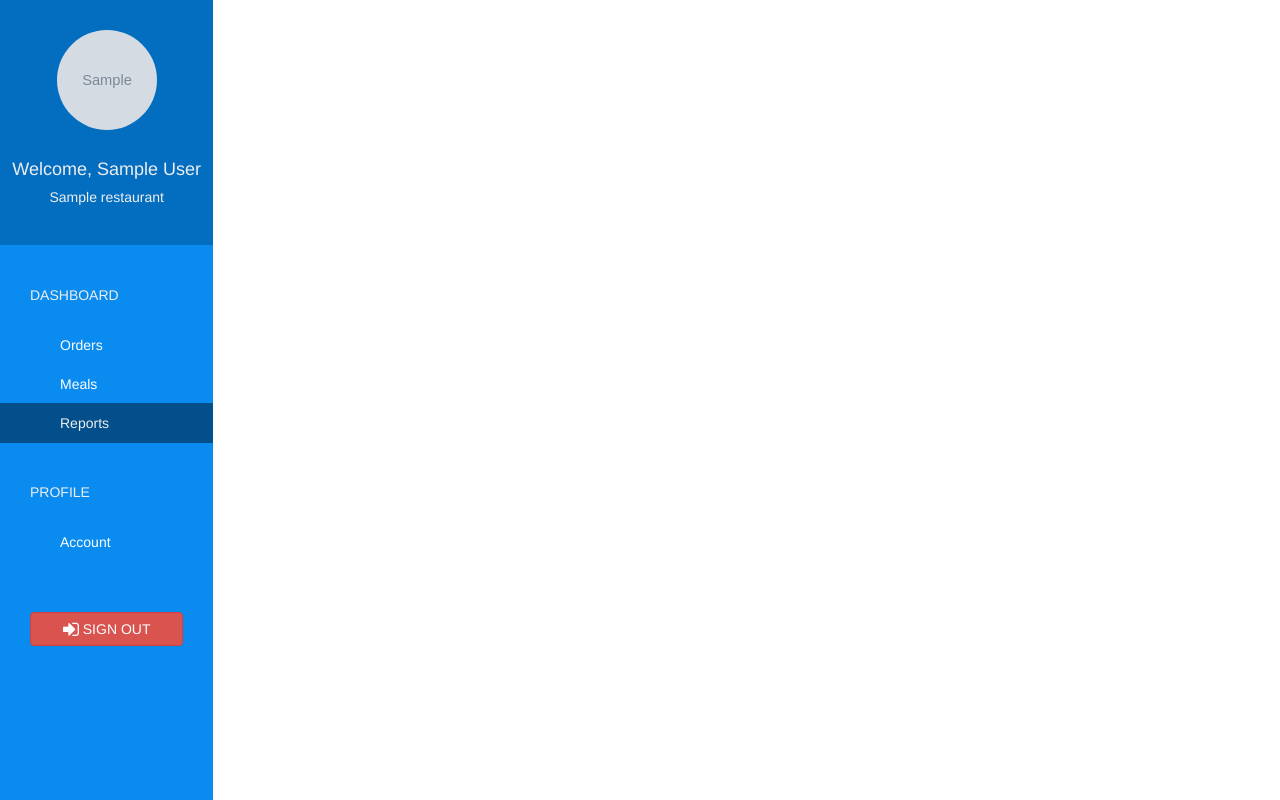
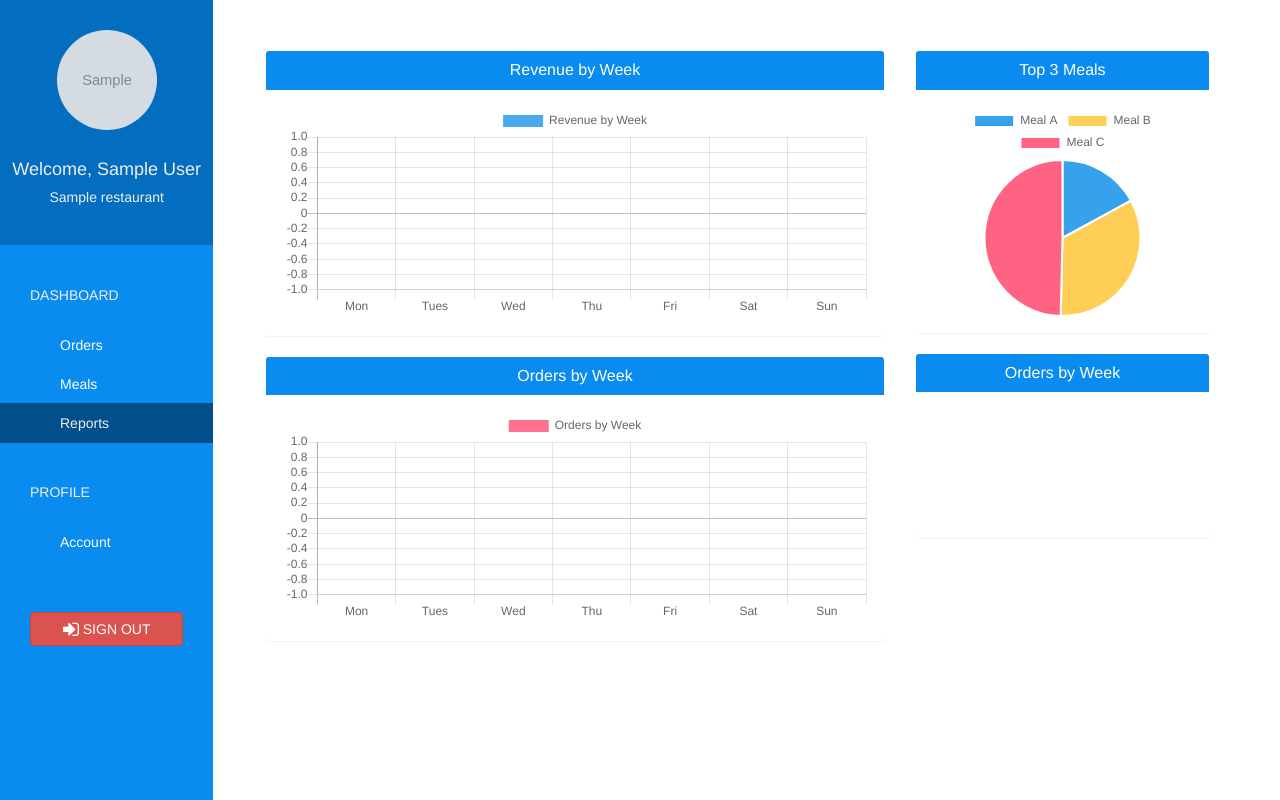
Before and after one commit to matthew-gordon/dash-and-dine, a Django app: page /restaurant/report/ in a window 1280 px wide. Run offline with Django 3.2, Linux system fonts and the light colour scheme; a user stored in the database is signed in; tables that the repository leaves empty hold one stand-in row (values such as "Sample post"); grey boxes marked "Sample" are stand-in pictures; some libraries are stand-ins or nearby versions.

Commit message:
Add charts for revenue and orders

```diff
--- a/dashanddineapp/templates/restaurant/report.html
+++ b/dashanddineapp/templates/restaurant/report.html
@@ -1,4 +1,147 @@
 {% extends 'restaurant/base.html' %}
 
+{% block script %}
+  <script src="https://cdnjs.cloudflare.com/ajax/libs/Chart.js/2.5.0/Chart.min.js"></script>
+{% endblock %}
+
 {% block page %}
+
+  <div class="row">
+    <div class="col-md-8">
+
+      <!-- Revenue by Week -->
+      <div class="panel">
+          <div class="panel-heading bg-blue">
+            <h4 class="panel-title text-center">
+              Revenue by Week
+            </h4>
+          </div>
+          <div class="panel-body">
+            <canvas id="revenueChart" height="110"></canvas>
+            <script>
+              var ctx = document.getElementById("revenueChart").getContext("2d")
+              var data = {
+                labels: ["Mon", "Tues", "Wed", "Thu", "Fri", "Sat", "Sun"],
+                datasets: [
+                  {
+                    label: "Revenue by Week",
+                    backgroundColor: "rgba(54,162,235,0.9)",
+                    hoverBackgroundColor: "rgba(54,162,235,1.0)",
+                    data: {{ revenue }}
+                  }
+                ]
+              };
+
+              new Chart(ctx, {
+                type: 'bar',
+                data: data
+              });
+
+            </script>
+          </div>
+      </div>
+
+      <!-- Order by Week -->
+      <div class="panel">
+          <div class="panel-heading bg-blue">
+            <h4 class="panel-title text-center">
+              Orders by Week
+            </h4>
+          </div>
+          <div class="panel-body">
+            <canvas id="orderChart" height="110"></canvas>
+            <script>
+              var ctx = document.getElementById("orderChart").getContext("2d")
+              var data = {
+                labels: ["Mon", "Tues", "Wed", "Thu", "Fri", "Sat", "Sun"],
+                datasets: [
+                  {
+                    label: "Orders by Week",
+                    backgroundColor: "rgba(255,99,132,0.9)",
+                    hoverBackgroundColor: "rgba(255,99,132,1.0)",
+                    data: {{ orders }}
+                  }
+                ]
+              };
+
+              new Chart(ctx, {
+                type: 'bar',
+                data: data
+              });
+
+            </script>
+          </div>
+      </div>
+
+    </div>
+    <div class="col-md-4">
+
+      <!-- Revenue by Week -->
+      <div class="panel">
+          <div class="panel-heading bg-blue">
+            <h4 class="panel-title text-center">
+              Top 3 Meals
+            </h4>
+          </div>
+          <div class="panel-body">
+            <canvas id="mealChart" height="242"></canvas>
+            <script>
+              var ctx = document.getElementById("mealChart").getContext("2d")
+              var data = {
+                labels: ["Meal A", "Meal B", "Meal C"],
+                datasets: [
+                  {
+                    label: "Revenue by Week",
+                    backgroundColor: [
+                      "#36A2EB", "#FFCE56", "#FF6384"
+                    ],
+                    data: [23,45,67]
+                  }
+                ]
+              };
+
+              new Chart(ctx, {
+                type: 'pie',
+                data: data
+              });
+
+            </script>
+          </div>
+      </div>
+
+      <!-- Order by Week -->
+      <div class="panel">
+          <div class="panel-heading bg-blue">
+            <h4 class="panel-title text-center">
+              Orders by Week
+            </h4>
+          </div>
+          <div class="panel-body">
+            <canvas id="orderChart" height="110"></canvas>
+            <script>
+              var ctx = document.getElementById("orderChart").getContext("2d")
+              var data = {
+                labels: ["Mon", "Tues", "Wed", "Thu", "Fri", "Sat", "Sun"],
+                datasets: [
+                  {
+                    label: "Orders by Week",
+                    backgroundColor: "rgba(255,99,132,0.9)",
+                    hoverBackgroundColor: "rgba(255,99,132,1.0)",
+                    data: {{ orders }}
+                  }
+                ]
+              };
+
+              new Chart(ctx, {
+                type: 'bar',
+                data: data
+              });
+
+            </script>
+          </div>
+      </div>
+
+    </div>
+  </div>
+
 {% endblock %}
--- a/dashanddineapp/views.py
+++ b/dashanddineapp/views.py
@@ -89,7 +89,31 @@ def restaurant_order(request):
 
 @login_required(login_url='/restaurant/sign-in/')
 def restaurant_report(request):
-    return render(request, 'restaurant/report.html', {})
+    # Calculate revenue and number of order by current week
+    from datetime import datetime, timedelta
+
+    revenue = []
+    orders = []
+
+    # Calculate weekdays
+    today = datetime.now()
+    current_weekdays = [today + timedelta(days = i) for i in range(0 - today.weekday(), 7 - today.weekday())]
+
+    for day in current_weekdays:
+        delivered_orders = Order.objects.filter(
+            restaurant = request.user.restaurant,
+            status = Order.DELIVERED,
+            created_at__year = day.year,
+            created_at__month = day.month,
+            created_at__day = day.day
+        )
+        revenue.append(sum(order.total for order in delivered_orders))
+        orders.append(delivered_orders.count())
+
+    return render(request, 'restaurant/report.html', {
+        "revenue": revenue,
+        "orders": orders
+    })
 
 def restaurant_sign_up(request):
     user_form = UserForm()
```
